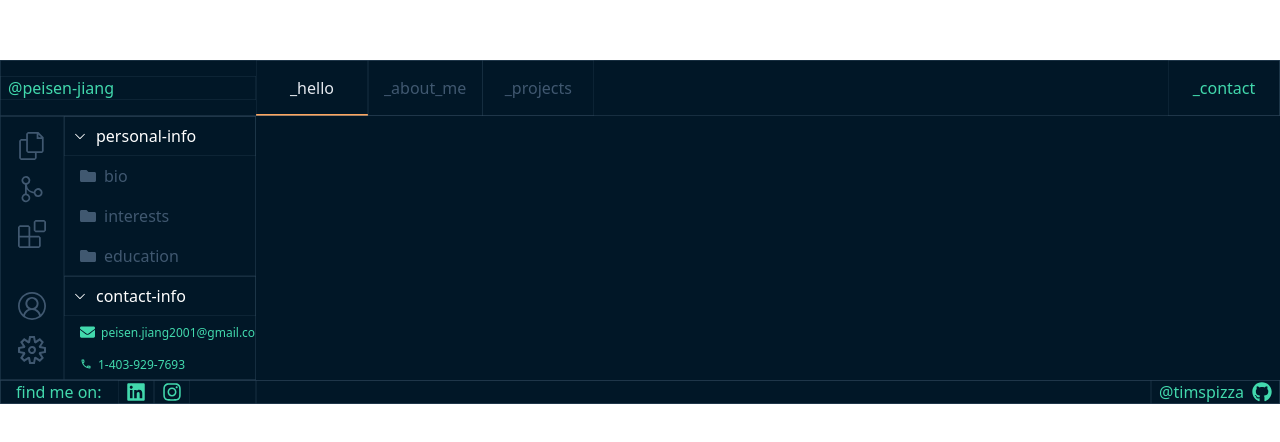
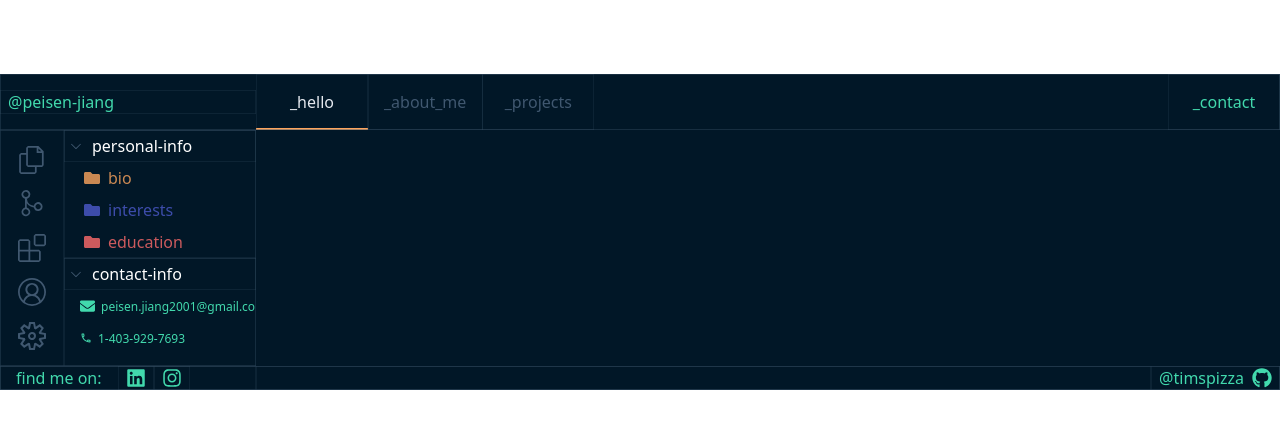
Before and after one commit to TimsPizza/portfolio, a React (Vite) app: page / in a window 1280 px wide. Shown: the part 168-610 px from the top of the page. Built offline with nearby package versions, Linux system fonts and the light colour scheme; a web font is replaced by a local one.

Commit message:
change some styles

```diff
--- a/src/ components/footer/Footer.tsx
+++ b/src/ components/footer/Footer.tsx
@@ -1,6 +1,4 @@
-import React from "react";
 import { FaGithub, FaInstagram, FaLinkedin } from "react-icons/fa";
-import { LiaGithub } from "react-icons/lia";
 
 const Footer = () => {
   return (
--- a/src/ components/sidebar/Collapsable.tsx
+++ b/src/ components/sidebar/Collapsable.tsx
@@ -8,7 +8,12 @@ interface ICollapsableProps {
   bordered?: boolean;
   default?: "collapsed" | "expanded";
   ml?: string;
+  mr?: string;
+  mt?: string;
+  mb?: string;
   indicator?: React.ReactNode;
+  activeColor?: string;
+  defaultColor?: string;
 }
 
 const Collapsable: React.FC<ICollapsableProps> = ({
@@ -18,7 +23,11 @@ const Collapsable: React.FC<ICollapsableProps> = ({
   bordered = false,
   default: initialState = "collapsed",
   ml = "",
+  mr = "",
+  mt = "",
+  mb = "",
   indicator,
+  defaultColor = "text-code-comment",
 }) => {
   const [isCollapsed, setIsCollapsed] = React.useState(
     initialState === "collapsed",
@@ -27,13 +36,13 @@ const Collapsable: React.FC<ICollapsableProps> = ({
   return (
     <div
       id={id ?? `${title}-collapsable`}
-      className={`flex h-full w-full flex-col ${bordered ? "bordered" : ""} ${ml}`}
+      className={`flex h-full w-full flex-col ${bordered ? "bordered" : ""} ${ml} ${mr} ${mt} ${mb}`}
     >
       <div
         id="indicator"
         className={`${
           bordered ? "bordered" : ""
-        } relative flex w-full cursor-pointer items-center p-2 transition-colors duration-200 hover:text-white ${isCollapsed ? "" : "text-white"}`}
+        } relative flex w-full cursor-pointer items-center p-1 text-${defaultColor} text-opacity-80 transition-colors duration-200 hover:text-opacity-100 ${isCollapsed ? "text-opacity-80" : "!text-opacity-100"}`}
         onClick={() => setIsCollapsed(!isCollapsed)}
       >
         {indicator ? (
@@ -46,7 +55,11 @@ const Collapsable: React.FC<ICollapsableProps> = ({
           />
         )}
 
-        <span className="ml-2">{title}</span>
+        <span
+          className={`ml-2 ${defaultColor === "text-code-comment" ? (isCollapsed ? "" : "text-white") : ""}`}
+        >
+          {title}
+        </span>
       </div>
       {children && (
         <div
--- a/src/ components/sidebar/Sidebar.tsx
+++ b/src/ components/sidebar/Sidebar.tsx
@@ -1,4 +1,4 @@
-import { FaEnvelope, FaFolder, FaUniversity } from "react-icons/fa";
+import { FaCode, FaEnvelope, FaFolder, FaUniversity } from "react-icons/fa";
 import { MdOutlinePhone } from "react-icons/md";
 import {
   VscAccount,
@@ -8,6 +8,7 @@ import {
   VscSettingsGear,
 } from "react-icons/vsc";
 import Collapsable from "./Collapsable";
+import { GiBowman, GiConsoleController } from "react-icons/gi";
 
 const Sidebar = () => {
   return (
@@ -38,24 +39,40 @@ const Sidebar = () => {
             <Collapsable
               id="bio"
               title="bio"
-              ml="ml-2"
+              ml="ml-4"
+              defaultColor="code-string"
               indicator={<FaFolder />}
             />
             <Collapsable
               id="interests"
               title="interests"
-              ml="ml-2"
+              ml="ml-4"
               indicator={<FaFolder />}
-            />
+              defaultColor="code-keyword"
+            >
+              <div className="my-1 ml-1 flex cursor-pointer flex-row items-center px-2 text-code-comment transition-colors duration-100 hover:text-white">
+                <FaCode className="inline-block h-5 w-5 flex-shrink-0" />
+                <span className="ml-2">coding</span>
+              </div>
+              <div className="my-1 ml-1 flex cursor-pointer flex-row items-center px-2 text-code-comment transition-colors duration-100 hover:text-white">
+                <GiConsoleController className="inline-block h-5 w-5 flex-shrink-0" />
+                <span className="ml-2">gaming</span>
+              </div>
+              <div className="my-1 ml-1 flex cursor-pointer flex-row items-center px-2 text-code-comment transition-colors duration-100 hover:text-white">
+                <GiBowman className="inline-block h-5 w-5 flex-shrink-0" />
+                <span className="ml-2">archery</span>
+              </div>
+            </Collapsable>
             <Collapsable
               id="education"
               title="education"
-              ml="ml-2"
+              ml="ml-4"
               indicator={<FaFolder />}
+              defaultColor="code-number"
             >
               <div className="mb-2 ml-2 flex flex-row items-center px-2">
-                <FaUniversity className="h-4 w-4 text-code-variable" />
-                <span className="ml-2 text-code-variable">my-university</span>
+                <FaUniversity className="h-4 w-4" />
+                <span className="ml-2 text-sm">University of Lethbridge</span>
               </div>
             </Collapsable>
           </Collapsable>
--- a/tailwind.config.js
+++ b/tailwind.config.js
@@ -22,18 +22,19 @@ module.exports = {
         primary: "A6A6A6",
         secondary: "#3D3D3D",
         background: {
-          dark: '#011727',
+          dark: "#011727",
         },
         text: {
           light: "#E5E9EF",
           gray: "#405870",
         },
-        'label-active': "#FDA55E",
-        code:{
+        "label-active": "#FDA55E",
+        code: {
           keyword: "#4C5ACC",
           variable: "#42D9AD",
           string: "#FDA55E",
           comment: "#405870",
+          number: "#FF6B6B",
         },
         success: "#47D764",
         error: "#FF355B",
```
Also changed, not shown: src/styles/tailwind.output.css.
